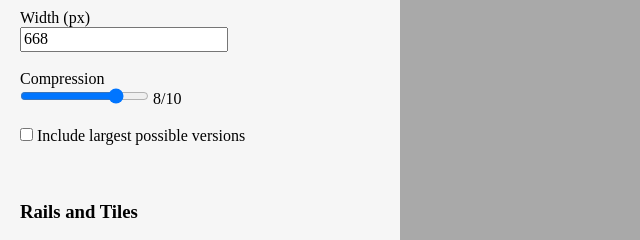
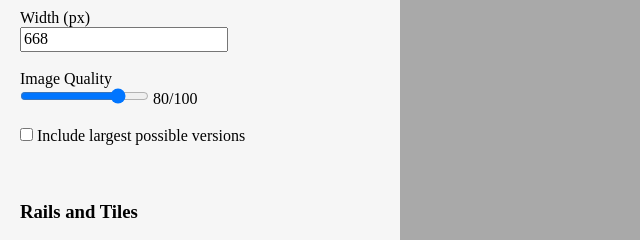
Before and after one commit to patrickbower/dazn-static-content-api, a website built with Parcel: page src/index.html in a window 1280 px wide. Shown: the part 407-647 px from the top of the page, 0-640 px from the left. Built offline with nearby package versions, Linux system fonts and the light colour scheme.

Commit message:
feat: update image quality UI infomation

```diff
--- a/src/index.html
+++ b/src/index.html
@@ -78,17 +78,17 @@
           <br />
 
           <!-- Quality -->
-          <label for="image_quality">Compression</label>
+          <label for="image_quality">Image Quality</label>
           <input
             type="range"
-            value="8"
+            value="80"
             min="1"
-            max="10"
+            max="100"
             oninput="this.nextElementSibling.value = this.value"
             id="image_quality"
             name="image_quality"
           />
-          <output>8</output>/10
+          <output>80</output>/100
 
           <br />
           <br />
```
